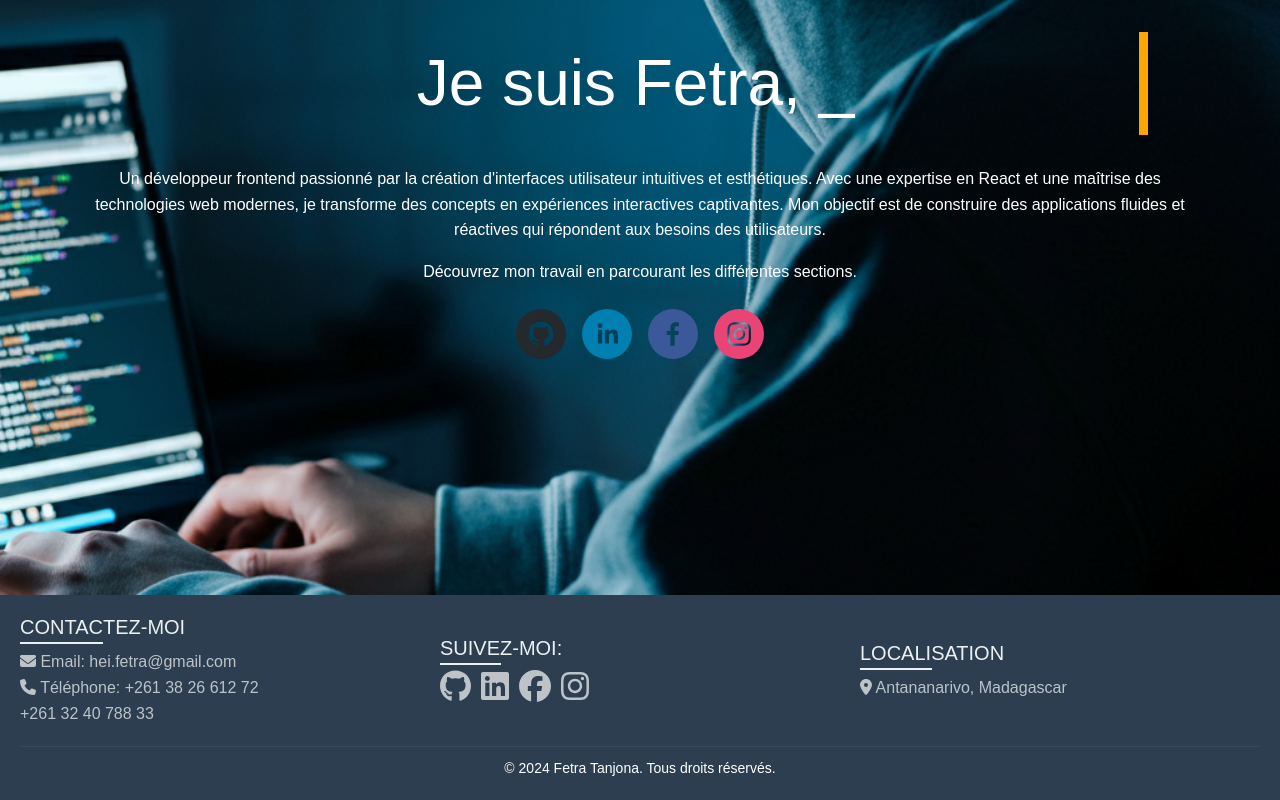
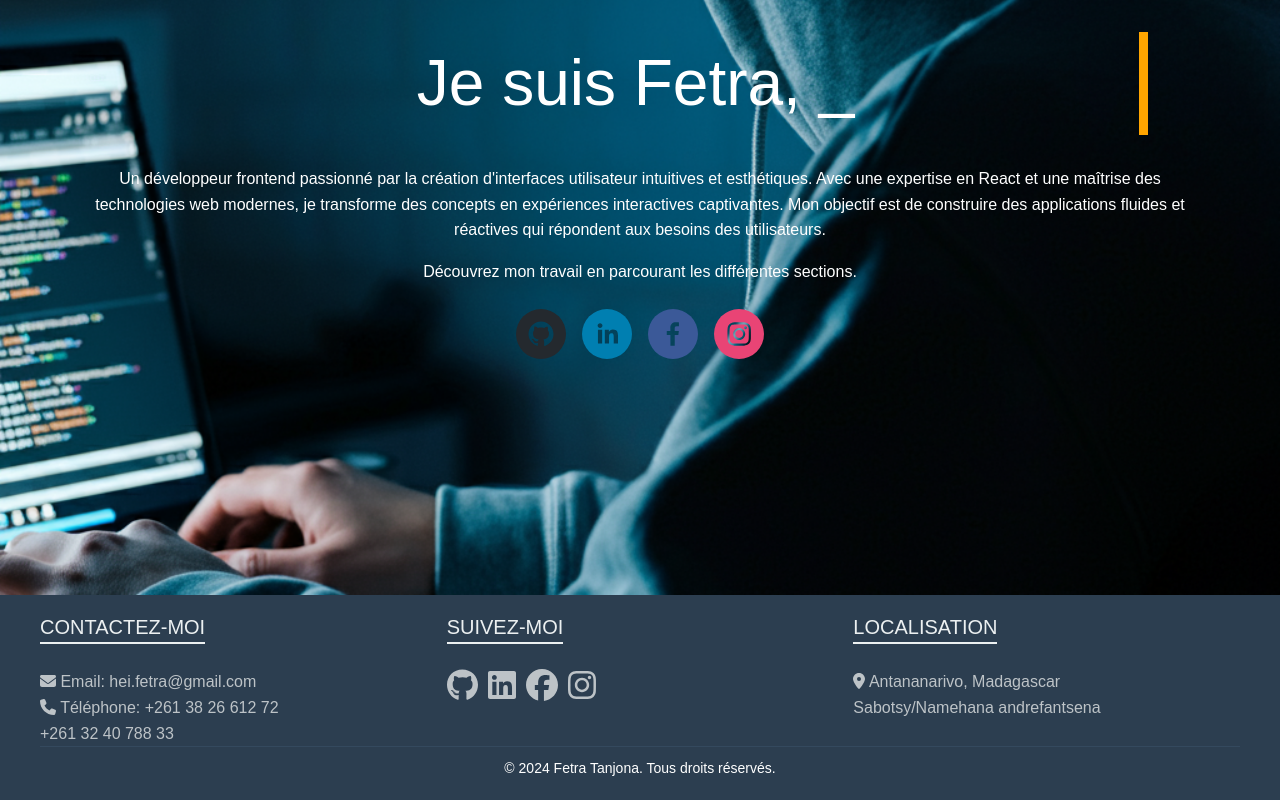
Before and after one commit to fetraandri/my-portfolio, a React (Create React App) app: page / in a window 1280 px wide. Shown: the part 277-1077 px from the top of the page. Built offline with nearby package versions, Linux system fonts and the light colour scheme.

Commit message:
fix: fix style margin footer

```diff
--- a/public/index.html
+++ b/public/index.html
@@ -32,7 +32,7 @@
       work correctly both with client-side routing and a non-root public URL.
       Learn how to configure a non-root public URL by running `npm run build`.
     -->
-    <title>Fetra Portfolio</title>
+    <title>Fetra Andriamamonjy</title>
   </head>
   <body>
     <noscript>You need to enable JavaScript to run this app.</noscript>
--- a/src/components/Footer.js
+++ b/src/components/Footer.js
@@ -8,7 +8,7 @@ const Footer = () => {
   return (
     <footer className="footer-container">
       <div className="footer-content">
-        <div className="footer-section">
+        <div className="footer-section contact-section">
           <h4>Contactez-moi</h4>
           <p><FontAwesomeIcon icon={faEnvelope} /> Email: hei.fetra@gmail.com</p>
           <p><FontAwesomeIcon icon={faPhone} /> Téléphone: +261 38 26 612 72<br />
@@ -16,15 +16,15 @@ const Footer = () => {
         </div>
 
         <div className="footer-section">
-          <h4>Suivez-moi: <br /></h4>
+          <h4>Suivez-moi</h4>
           <div className="social-icon">
             <a href="https://github.com/fetraandri" target="_blank" rel="noopener noreferrer">
               <FontAwesomeIcon icon={faGithub} size="2x" />
             </a>
-            <a href="https://linkedin.com/in/fetra-tanjona" target="_blank" rel="noopener noreferrer">
+            <a href="https://linkedin.com/in/Fetra_Andriamamonjy" target="_blank" rel="noopener noreferrer">
               <FontAwesomeIcon icon={faLinkedin} size="2x" />
             </a>
-            <a href="https://www.facebook.com/fetra.andriami.77" target="_blank" rel="noopener noreferrer">
+            <a href="https://facebook.com/fetra.andriami.77" target="_blank" rel="noopener noreferrer">
               <FontAwesomeIcon icon={faFacebook} size="2x" />
             </a>
             <a href="https://instagram.com/andriamamonjy_fetrra" target="_blank" rel="noopener noreferrer">
@@ -35,7 +35,7 @@ const Footer = () => {
 
         <div className="footer-section">
           <h4>Localisation</h4>
-          <p><FontAwesomeIcon icon={faMapMarkerAlt} /> Antananarivo, Madagascar</p>
+          <p><FontAwesomeIcon icon={faMapMarkerAlt} /> Antananarivo, Madagascar <br /> Sabotsy/Namehana andrefantsena</p>
         </div>
       </div>
 
--- a/src/components/styles/Footer.css
+++ b/src/components/styles/Footer.css
@@ -3,6 +3,7 @@
     color: #fff;
     padding: 20px;
     text-align: center;
+    width: 100%;
 }
 
 .footer-content {
@@ -12,10 +13,12 @@
     align-items: center;
     margin-bottom: 20px;
     gap: 20px;
+    max-width: 1200px;
+    margin: 0 auto;
 }
 
 .footer-section h4 {
-  margin-bottom: 10px;
+    margin-bottom: 30px;
     font-size: 18px;
     text-transform: uppercase;
     color: #ecf0f1;
@@ -26,7 +29,7 @@
 .footer-section h4::after {
     content: '';
     display: block;
-  width: 50%;
+    width: 100%;
     height: 2px;
     background-color: #ecf0f1;
     position: absolute;
@@ -54,11 +57,16 @@
     border-top: 1px solid #34495e;
     padding-top: 10px;
     font-size: 12px;
+    width: 100%;
+    max-width: 1200px;
+    margin: 0 auto;
 }
 
 @media (min-width: 768px) {
     .footer-content {
         flex-direction: row;
+        justify-content: space-between;
+        align-items: flex-start;
     }
 
     .footer-section {
@@ -89,4 +97,10 @@
     .footer-section a {
         font-size: 12px;
     }
+
+    .contact-section {
+        border-right: none;
+        padding-right: 0;
+        margin-right: 0;
     }
+}
```
Lines whose indentation alone changed are shown as unchanged.
